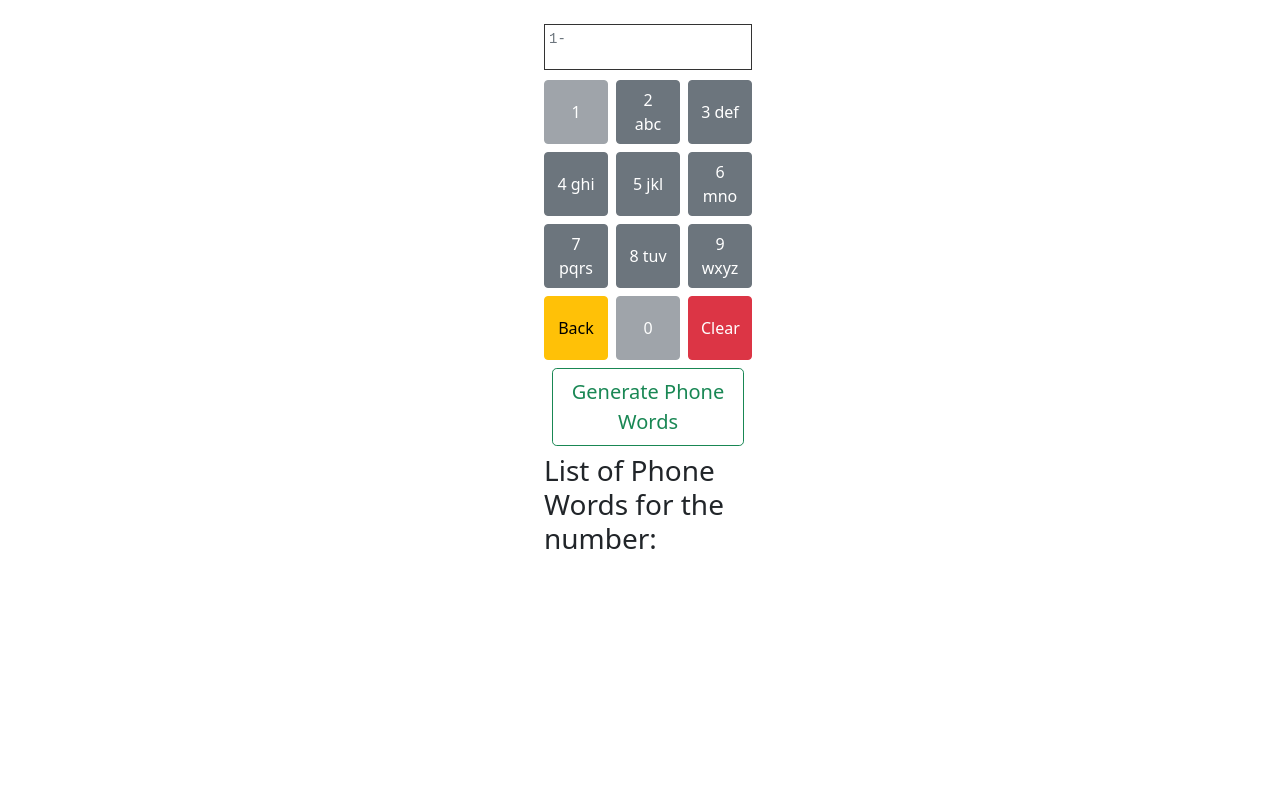
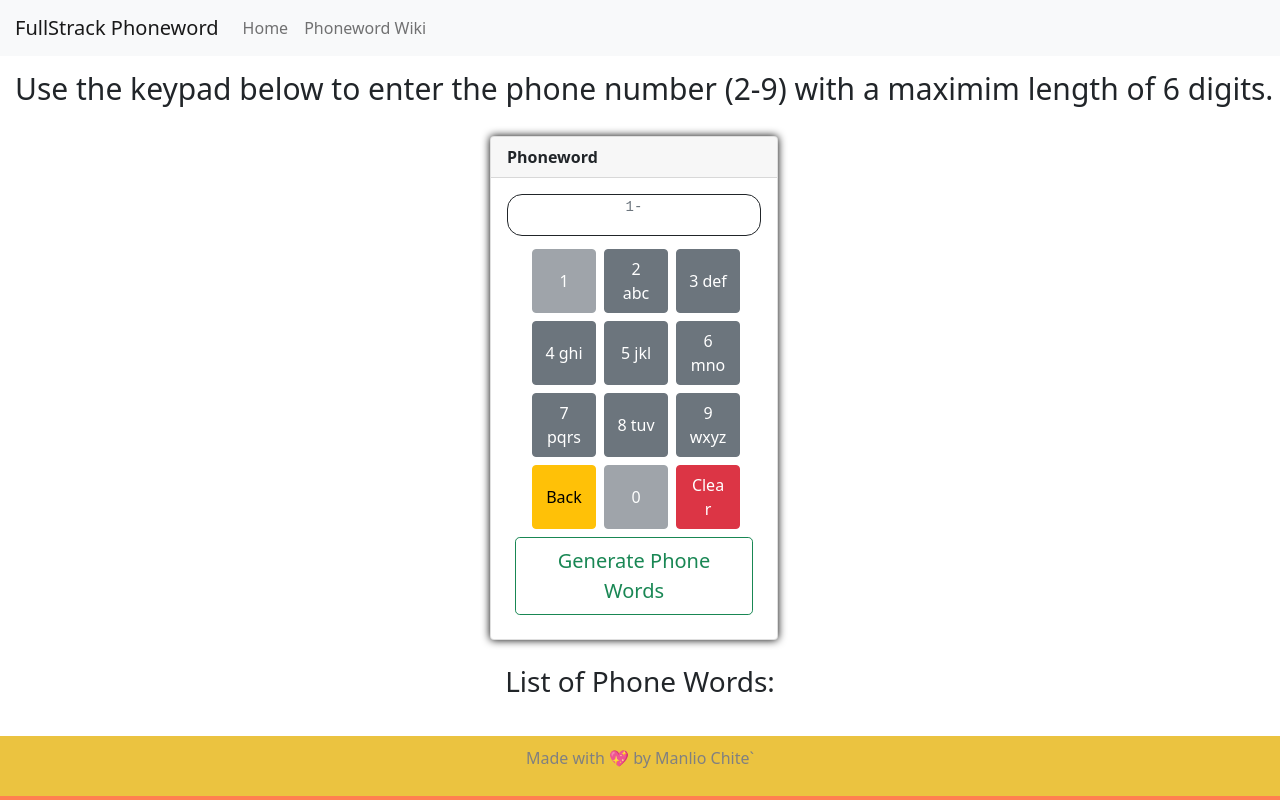
Before and after one commit to Amrod92/client_number-to-word, a React (Create React App) app: page / in a window 1280 px wide. Built offline with nearby package versions, Linux system fonts and the light colour scheme.

Commit message:
Little improvements

```diff
--- a/src/App.css
+++ b/src/App.css
@@ -1,13 +1,18 @@
-.App {
-  width: calc(3 * 64px);
-  display: grid;
-  gap: 8px;
-  grid-template-rows: 140px auto;
-  margin: 24px auto;
+.keypad-card {
+  -webkit-box-shadow: 0px 0px 9px 0px #000000;
+  box-shadow: 0px 0px 9px 0px #000000;
+  width: 18rem;
 }
 
-.Screen {
-  margin-bottom: 5%;
+.keypad {
+  width: 300px;
+  margin: 0 auto;
+  margin-top: 25px;
+  margin-bottom: 25px;
+}
+
+.phoneword-results {
+  align-content: center;
 }
 
 @keyframes cursor {
--- a/src/App.js
+++ b/src/App.js
@@ -1,6 +1,9 @@
 import React, { useState } from 'react';
+import Card from 'react-bootstrap/Card';
 import './App.css';
 import 'bootstrap/dist/css/bootstrap.min.css';
+import Navbar from './components/UI/Navbar';
+import Footer from './components/UI/Footer';
 import Keyboard from './components/Keyboard';
 import PhonewordsResults from './components/PhonewordsResults';
 
@@ -14,12 +17,29 @@ function App() {
   };
 
   return (
-    <div className='App'>
-      <div>
-        <Keyboard onGettingData={gettingData} />
-        <PhonewordsResults data={dataList} />
+    <>
+      <Navbar />
+      <div className='App'>
+        <p style={{ marginLeft: '15px', marginTop: '10px', fontSize: '30px' }}>
+          Use the keypad below to enter the phone number (2-9) with a maximim
+          length of 6 digits.
+        </p>
+        <div className='keypad'>
+          <Card className='keypad-card'>
+            <Card.Header>
+              <strong>Phoneword</strong>
+            </Card.Header>
+            <Card.Body>
+              <Keyboard onGettingData={gettingData} />
+            </Card.Body>
+          </Card>
+        </div>
+        <div className='phoneword-results'>
+          <PhonewordsResults data={dataList} />
+        </div>
       </div>
-    </div>
+      <Footer />
+    </>
   );
 }
 
--- a/src/components/Keyboard.css
+++ b/src/components/Keyboard.css
@@ -3,4 +3,5 @@
   grid-template-columns: repeat(3, 64px);
   grid-template-rows: repeat(4, 64px);
   gap: 8px;
+  margin-left: 25px;
 }
--- /dev/null
+++ b/src/components/PhonewordsResults.css
@@ -0,0 +1,10 @@
+.title {
+  text-align: center;
+}
+
+.phoneword {
+  float: center;
+  width: 200px;
+  margin: 15px;
+  padding: 10px;
+}
--- a/src/components/PhonewordsResults.js
+++ b/src/components/PhonewordsResults.js
@@ -1,14 +1,16 @@
 import React from 'react';
 import Badge from 'react-bootstrap/Badge';
+import './PhonewordsResults.css';
 
 function PhonewordsResults({ data }) {
+  // ID to use as a parameter for key
   var id = 0;
 
   return (
     <div>
-      <h3>List of Phone Words for the number: </h3>
+      <h3 className='title'>List of Phone Words: </h3>
       {Object.keys(data).map(key => (
-        <Badge bg='secondary' key={id++}>
+        <Badge bg='secondary' className='phoneword' key={id++}>
           {data[key]}
         </Badge>
       ))}
--- a/src/components/Screen.css
+++ b/src/components/Screen.css
@@ -1,5 +1,7 @@
-.Screen {
-  border: 1px solid #333;
+.screen {
+  border: 1.5px solid;
   font-family: monospace;
-  padding: 2px 4px;
+  margin-bottom: 5%;
+  border-radius: 15px;
+  text-align: center;
 }
--- a/src/components/Screen.js
+++ b/src/components/Screen.js
@@ -4,8 +4,8 @@ import './Screen.css';
 
 function Screen(props) {
   return (
-    <div className='Screen'>
-      <span className='Screen-text-container'>
+    <div className='screen'>
+      <span className='screen-text-container'>
         {/* Screen to display text */}
         <Form>
           <Form.Group className='mb-3'>
--- /dev/null
+++ b/src/components/UI/Footer.css
@@ -0,0 +1,11 @@
+.footer {
+  position: fixed;
+  left: 0;
+  bottom: 0;
+  width: 100%;
+  border-bottom: 4px solid coral;
+  background-color: rgb(235, 195, 64);
+  padding: 10px;
+  color: grey;
+  text-align: center;
+}
--- /dev/null
+++ b/src/components/UI/Footer.js
@@ -0,0 +1,12 @@
+import React from 'react';
+import './Footer.css';
+
+function Footer(children) {
+  return (
+    <div className='footer'>
+      <p>Made with 💖 by Manlio Chite`</p>
+    </div>
+  );
+}
+
+export default Footer;
--- /dev/null
+++ b/src/components/UI/Navbar.js
@@ -0,0 +1,33 @@
+import React, { Component } from 'react';
+import { Navbar, Nav } from 'react-bootstrap';
+
+export default class NavbarComp extends Component {
+  render() {
+    return (
+      <div>
+        {/* NAVBAR */}
+        <Navbar bg='light' variant='light' expand='lg'>
+          <Navbar.Brand href='/' style={{ marginLeft: '15px' }}>
+            FullStrack Phoneword
+          </Navbar.Brand>
+          <Navbar.Toggle aria-controls='navbarScroll' />
+          <Navbar.Collapse id='navbarScroll'>
+            <Nav
+              className='ml-auto'
+              style={{ maxHeight: '100px' }}
+              navbarScroll
+            >
+              <Nav.Link href='/'>Home</Nav.Link>
+              <Nav.Link
+                href='https://en.wikipedia.org/wiki/Phoneword'
+                target='_blank'
+              >
+                Phoneword Wiki
+              </Nav.Link>
+            </Nav>
+          </Navbar.Collapse>
+        </Navbar>
+      </div>
+    );
+  }
+}
```
